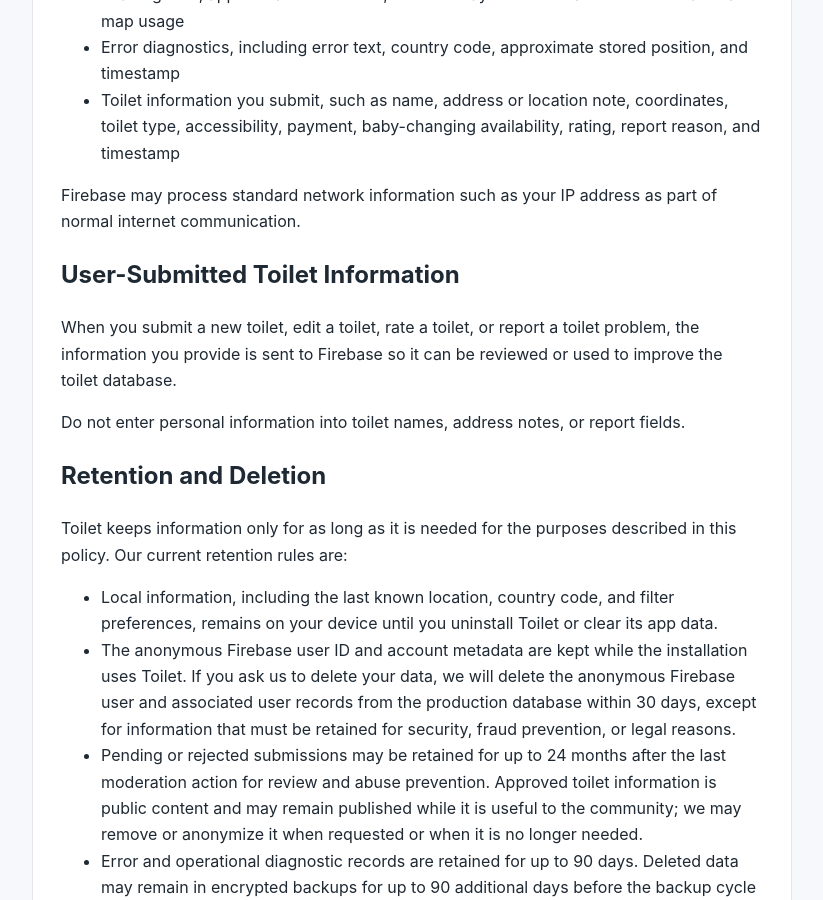
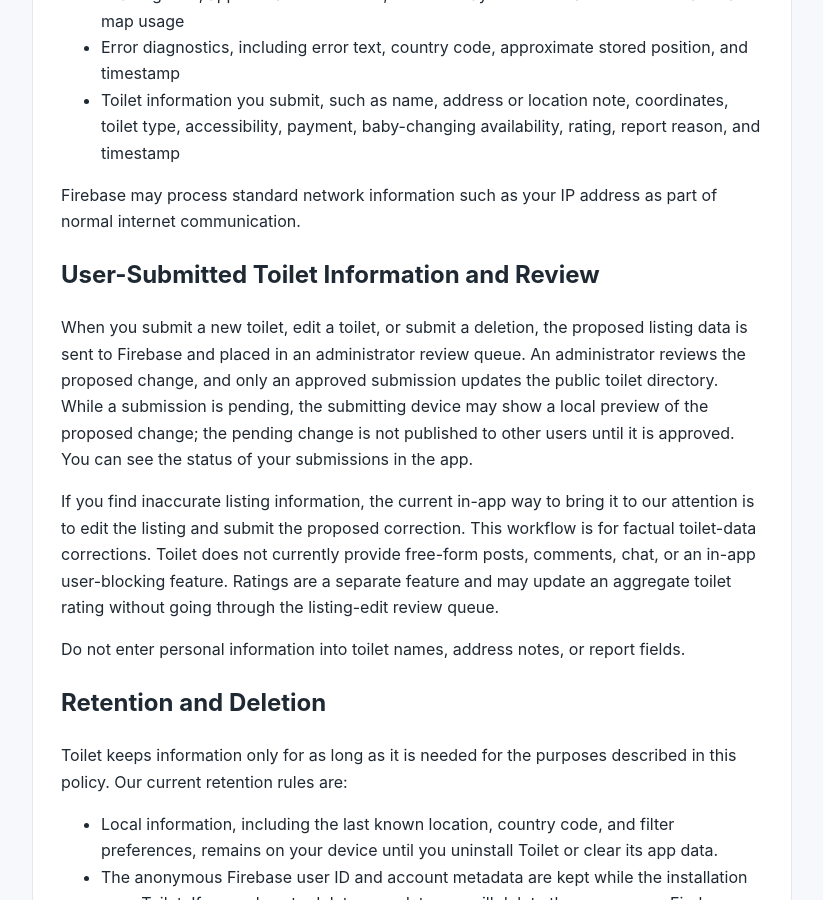
Before and after one commit to cocoaswifty/Pages, a Jekyll site: the page built from Toilet/privacy-policy.md, in a window 1280 px wide and 900 px high, scrolled down 1148 px. Shown: the whole window, without its empty margins (228-1051 px from the left). Built offline with Jekyll 4.4.1, drawn with Linux system fonts in a browser that asks for light colours; some of the changed text lies outside the part shown.

Commit message:
modify Toilet

```diff
--- a/Toilet/privacy-policy.md
+++ b/Toilet/privacy-policy.md
@@ -6,9 +6,9 @@ permalink: /Toilet/privacy-policy/
 
 # Toilet Privacy Policy
 
-Effective date: August 24, 2026
+Effective date: August 27, 2026
 
-Toilet is an iOS app for finding nearby public toilets and helping improve toilet location information. It uses your location to show nearby toilets, lets you submit new or corrected toilet information, and uses Firebase services for account identification, data storage, and app diagnostics.
+Toilet is an iOS app for finding nearby public toilets and helping improve toilet location information. It uses your location to show nearby toilets, lets you submit new or corrected toilet information for administrator review, and uses Firebase services for account identification, data storage, and app diagnostics.
 
 This policy explains what information Toilet stores, what services it contacts, and what the app does not do.
 
@@ -42,9 +42,11 @@ To provide and improve app functionality, Toilet may send the following data to
 
 Firebase may process standard network information such as your IP address as part of normal internet communication.
 
-## User-Submitted Toilet Information
+## User-Submitted Toilet Information and Review
 
-When you submit a new toilet, edit a toilet, rate a toilet, or report a toilet problem, the information you provide is sent to Firebase so it can be reviewed or used to improve the toilet database.
+When you submit a new toilet, edit a toilet, or submit a deletion, the proposed listing data is sent to Firebase and placed in an administrator review queue. An administrator reviews the proposed change, and only an approved submission updates the public toilet directory. While a submission is pending, the submitting device may show a local preview of the proposed change; the pending change is not published to other users until it is approved. You can see the status of your submissions in the app.
+
+If you find inaccurate listing information, the current in-app way to bring it to our attention is to edit the listing and submit the proposed correction. This workflow is for factual toilet-data corrections. Toilet does not currently provide free-form posts, comments, chat, or an in-app user-blocking feature. Ratings are a separate feature and may update an aggregate toilet rating without going through the listing-edit review queue.
 
 Do not enter personal information into toilet names, address notes, or report fields.
 
@@ -108,6 +110,12 @@ Toilet 使用 Firebase Authentication 匿名登入，並使用 Cloud Firestore
 Firebase 在正常網路連線中可能處理你的 IP 位址。Toilet 不使用廣告 SDK、不出售個人資料、不跨 App 或網站追蹤你，也不會要求姓名、電子郵件、電話、聯絡人、麥克風、相機、照片或密碼。
 
 請不要在廁所名稱、地址描述或回報內容中輸入個人資料。
+
+## 使用者提交資料與人工審核
+
+當你新增公廁、修改公廁資料或提交刪除要求時，提案會先送到 Firebase 的管理員審核清單。管理員檢查提案後，只有核准的內容才會更新公開公廁資料。審核期間，提交修改的裝置可能會先看到修改內容的本機預覽；其他使用者要等管理員核准後才會看到更新。你可以在 App 內查看自己提交資料的審核狀態。
+
+如果你發現公廁資料有誤，目前 App 內將問題交給我們處理的方式，是直接編輯該筆資料並提交修改。這個流程是針對公廁事實資料的更正；Toilet 目前沒有自由發文、留言、聊天或 App 內封鎖使用者功能。評分是獨立功能，可能會直接更新公廁的彙總評分，不會進入公廁資料修改的審核流程。
 
 ## 資料保存期限與刪除
 
```
Also changed, not shown: other parts of Toilet/privacy-policy.md (+2 -2 lines), Toilet/support.md (+8 -0 lines).
